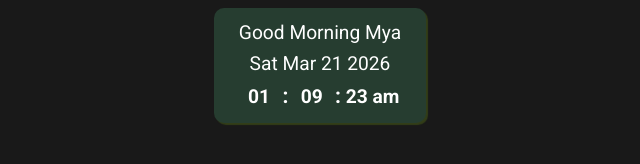
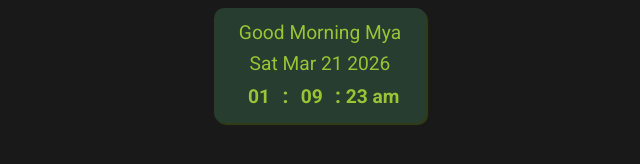
Before and after one commit to SlimShadyMya/SlimShadyMya.github.io, a plain HTML site: page index.html in a window 1280 px wide. Shown: the whole page, without its empty margins (320-960 px from the left). Drawn offline with Linux system fonts and the light colour scheme.

Commit message:
Update index.html

```diff
--- a/index.html
+++ b/index.html
@@ -39,7 +39,7 @@ h1 {
     padding: 10px 25px 10px 25px;
     border-radius: 10px;
     background: #263d30;
-    color: #fff;
+    color: #9ac435;
     display: inline-block;
     box-shadow: 2px 2px 1px 0px #323d18;
 }
```
